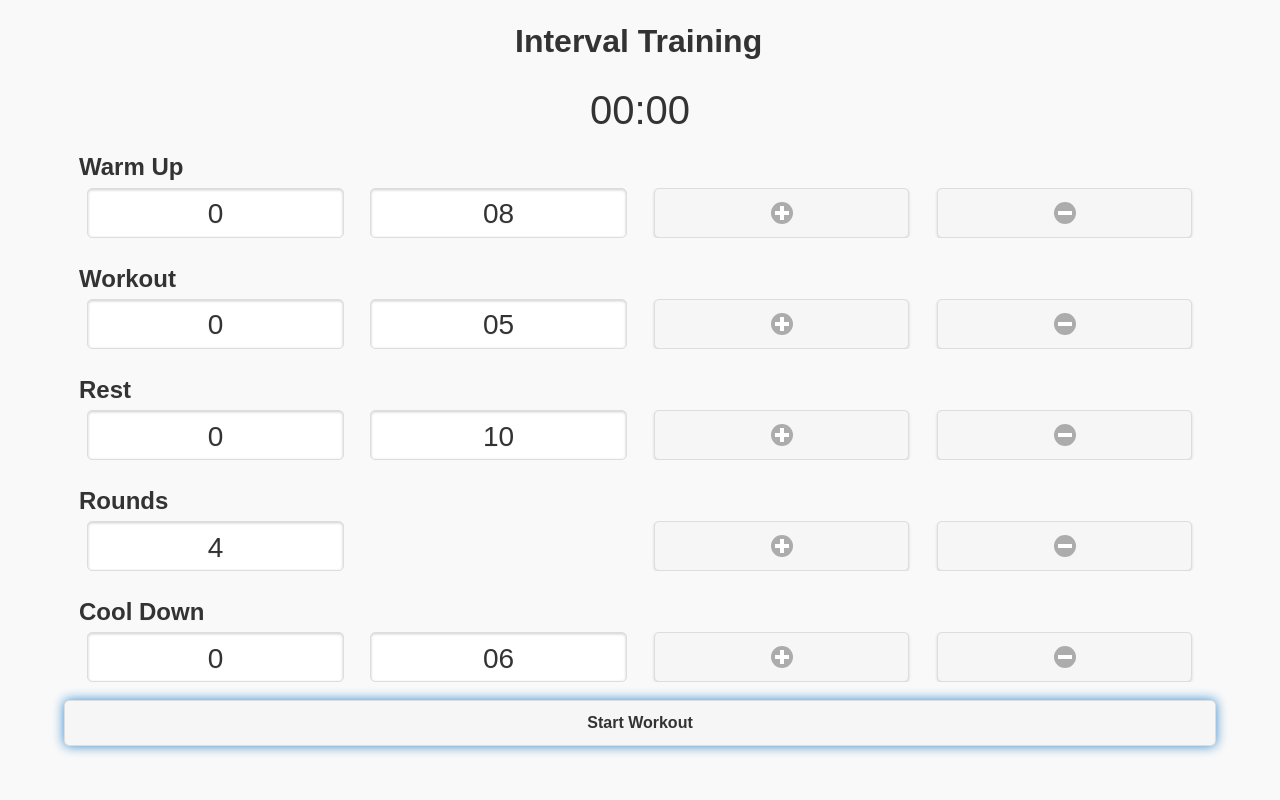
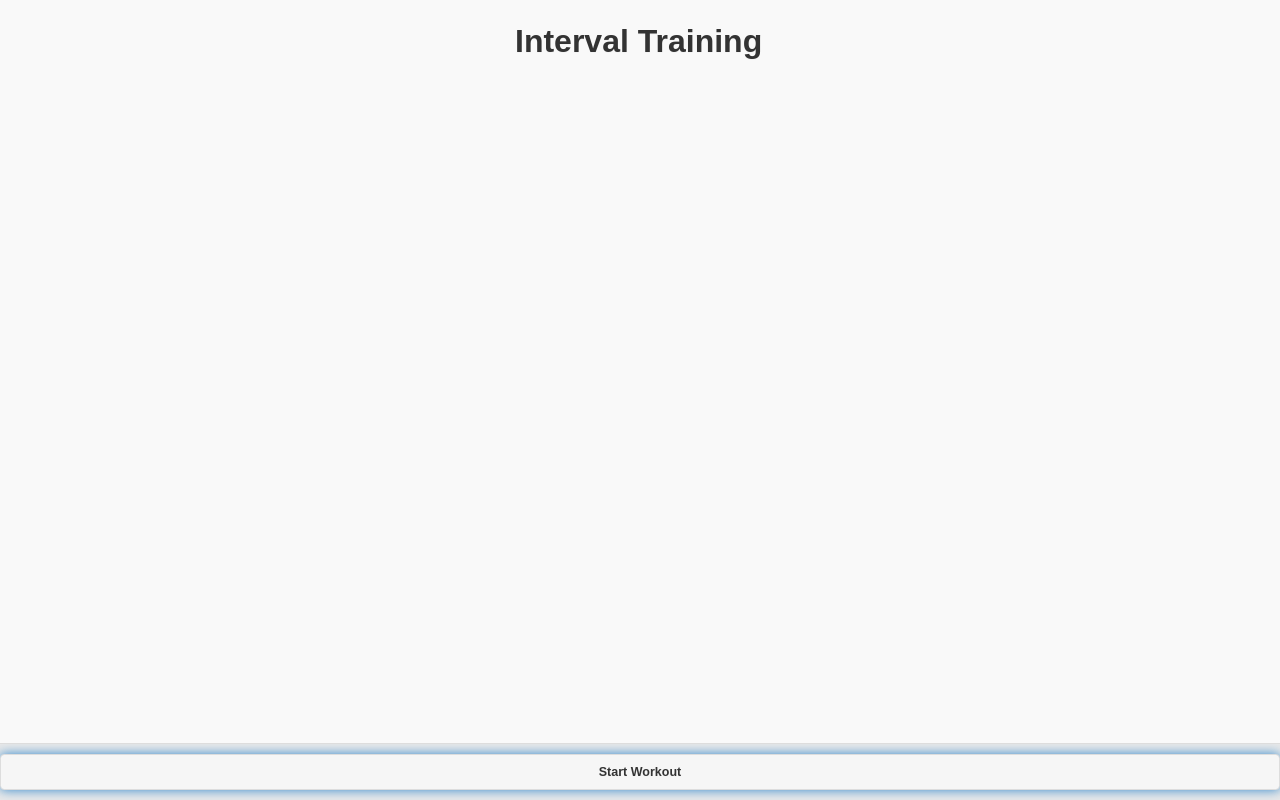
Before and after one commit to spektraldevelopment/interval-trainer, a website: page src/index.html in a window 1280 px wide. Both pictures are taken after a click on the button "Start Workout". Drawn offline with nearby package versions, Linux system fonts and the light colour scheme; files that its build step writes are made by us from their sources; files whose address does not match are found by name.

Commit message:
Setup basic functionality to start screen, setup workout screen, still need to create the workout view.

```diff
--- a/src/css/main.scss
+++ b/src/css/main.scss
@@ -49,6 +49,14 @@ $orange: #eb7f00;
   -ms-border-radius: $radius;
   -o-border-radius: $radius;
   border-radius: $radius;
+}
+
+.hide {
+  display: none;
+}
+
+.show {
+  display: inline-block;
 }
 
 //ELEMENTS
@@ -123,4 +131,11 @@ body {
 
 #mainFooter {
 
+  padding: 0;
+
+  button {
+    position: relative;
+    margin: 10px auto;
+    width: 100%;
+  }
 }
--- a/src/index.html
+++ b/src/index.html
@@ -10,17 +10,19 @@
         <h1>Interval Training</h1>
     </header>
     <section id="mainContent">
-        <div id="sessionTime" class="time-view">00:00</div>
+
+        <!--START SCREEN-->
         <div id="startScreenContainer">
+            <div id="sessionTime" class="time-view"></div>
             <!--Warmup container-->
             <div class="param-box">
                 <h2>Warm Up</h2>
                 <div class="ui-grid-c">
                     <div class="ui-block-a">
-                        <input type="text" id="warmup-min" value="00"/>
+                        <input type="text" id="warmup-min" value=""/>
                     </div>
                     <div class="ui-block-b">
-                        <input type="text" id="warmup-sec" value="00"/>
+                        <input type="text" id="warmup-sec" value=""/>
                     </div>
                     <div class="ui-block-c">
                         <button id="warm-plus" class="plusbutton">
@@ -40,10 +42,10 @@
                 <h2>Workout</h2>
                 <div class="ui-grid-c">
                     <div class="ui-block-a">
-                        <input type="text" id="workout-min" value="00"/>
+                        <input type="text" id="workout-min" value=""/>
                     </div>
                     <div class="ui-block-b">
-                        <input type="text" id="workout-sec" value="00"/>
+                        <input type="text" id="workout-sec" value=""/>
                     </div>
                     <div class="ui-block-c">
                         <button id="workout-plus" class="plusbutton">
@@ -63,10 +65,10 @@
                 <h2>Rest</h2>
                 <div class="ui-grid-c">
                     <div class="ui-block-a">
-                        <input type="text" id="rest-min" value="00"/>
+                        <input type="text" id="rest-min" value=""/>
                     </div>
                     <div class="ui-block-b">
-                        <input type="text" id="rest-sec" value="00"/>
+                        <input type="text" id="rest-sec" value=""/>
                     </div>
                     <div class="ui-block-c">
                         <button id="rest-plus" class="plusbutton">
@@ -86,7 +88,7 @@
                 <h2>Rounds</h2>
                 <div class="ui-grid-c">
                     <div class="ui-block-a">
-                        <input type="text" id="rounds" value="00"/>
+                        <input type="text" id="rounds" value=""/>
                     </div>
                     <div class="ui-block-b"></div>
                     <div class="ui-block-c">
@@ -107,10 +109,10 @@
                 <h2>Cool Down</h2>
                 <div class="ui-grid-c">
                     <div class="ui-block-a">
-                        <input type="text" id="cooldown-min" value="00"/>
+                        <input type="text" id="cooldown-min" value=""/>
                     </div>
                     <div class="ui-block-b">
-                        <input type="text" id="cooldown-sec" value="00"/>
+                        <input type="text" id="cooldown-sec" value=""/>
                     </div>
                     <div class="ui-block-c">
                         <button id="cooldown-plus" class="plusbutton">
@@ -126,9 +128,14 @@
             </div>
         </div>
 
-        <button id="startWorkout">Start Workout</button>
+        <!--WORKOUT SCREEN-->
+        <div id="workoutScreenContainer">
+
+        </div>
     </section>
-    <footer id="mainFooter"></footer>
+    <footer id="mainFooter" data-role="footer" class="ui-bar ui-footer ui-bar-a" data-position="fixed">
+        <button id="startStopWorkout">Start Workout</button>
+    </footer>
     <script src="vendor/jquery-1.11.1.min.js"></script>
     <script src="vendor/jquery.mobile-1.4.5.min.js"></script>
     <script src="js/spektraltools.min.js"></script>
--- a/src/js/main.js
+++ b/src/js/main.js
@@ -1,7 +1,5 @@
 var
-    data, sessionTime, phase,
-    warmMin, warmSec, workMin, workSec, restMin, restSec, rounds, coolMin, coolSec,
-    incrementTimer = false, startWK,
+    data, sessionTime, phase, startStopWK,
     currentPhase = 'stopped', currentRound,
     phaseTimer = false;
 
@@ -14,13 +12,21 @@ data = {
 }
 
 function init() {
+
+    startStopWK = document.querySelector('#startStopWorkout');
+
     StartScreen.init();
+
+    Spektral.attachEventListener(startStopWK, 'click', onStartStopWK);
 }
 
-function getTotalTime() {
-    var totalTime = data.warmup + ((data.work + data.rest) * data.rounds) + data.cooldown;
-    ///console.log("Session time: " + formatTime(totalTime).minutes + ":" + formatTime(totalTime).seconds);
-    //sessionTime.innerHTML = "Session time: " + formatTime(totalTime).minutes + ":" + formatTime(totalTime).seconds;
+function onStartStopWK() {
+    if(currentPhase === 'stopped') {
+        //Start workout
+        StartScreen.hide();
+    } else {
+        //Stop workout
+    }
 }
 
 //UTILS
--- a/src/js/screens/startscreen.js
+++ b/src/js/screens/startscreen.js
@@ -1,30 +1,29 @@
 (function(window){
     "use strict";
-    var StartScreen = {}, startScreenContainer;
+    var
+        StartScreen = {}, startScreenContainer,
+        warmMin, warmSec, workMin, workSec, restMin, restSec, rounds, coolMin, coolSec,
+        incrementTimer = false;
 
     StartScreen.init = function() {
         startScreenContainer = document.querySelector('#startScreenContainer');
 
-        //TODO: switch document to startScreenContainer
+        phase = startScreenContainer.querySelector('#phase');
+        sessionTime = startScreenContainer.querySelector('#sessionTime');
 
-        phase = document.querySelector('#phase');
-        sessionTime = document.querySelector('#sessionTime');
+        warmMin = startScreenContainer.querySelector('#warmup-min');
+        warmSec = startScreenContainer.querySelector('#warmup-sec');
 
-        warmMin = document.querySelector('#warmup-min');
-        warmSec = document.querySelector('#warmup-sec');
+        workMin = startScreenContainer.querySelector('#workout-min');
+        workSec = startScreenContainer.querySelector('#workout-sec');
 
-        workMin = document.querySelector('#workout-min');
-        workSec = document.querySelector('#workout-sec');
+        restMin = startScreenContainer.querySelector('#rest-min');
+        restSec = startScreenContainer.querySelector('#rest-sec');
 
-        restMin = document.querySelector('#rest-min');
-        restSec = document.querySelector('#rest-sec');
+        rounds = startScreenContainer.querySelector('#rounds');
 
-        rounds = document.querySelector('#rounds');
-
-        coolMin = document.querySelector('#cooldown-min');
-        coolSec = document.querySelector('#cooldown-sec');
-
-        startWK = document.querySelector('#startWorkout');
+        coolMin = startScreenContainer.querySelector('#cooldown-min');
+        coolSec = startScreenContainer.querySelector('#cooldown-sec');
 
         initValues();
         initEvents();
@@ -33,11 +32,11 @@
     }
 
     StartScreen.show = function() {
-        //show start screen container
+        startScreenContainer.setAttribute('class', 'show');
     }
 
     StartScreen.hide = function() {
-        //hide  start screen container
+        startScreenContainer.setAttribute('class', 'hide');
     }
 
     function initValues() {
@@ -55,13 +54,13 @@
         coolMin.value = formatTime(data.cooldown).minutes;
         coolSec.value = formatTime(data.cooldown).seconds;
 
-        //getTotalTime();
+        updateSessionTime();
     }
 
     function initEvents() {
         var
-            plusButtons = document.querySelectorAll('.plusbutton'),
-            minusButtons = document.querySelectorAll('.minusbutton'),
+            plusButtons = startScreenContainer.querySelectorAll('.plusbutton'),
+            minusButtons = startScreenContainer.querySelectorAll('.minusbutton'),
             i, j;
 
         for (i = 0; i < plusButtons.length; i += 1) {
@@ -156,7 +155,12 @@
         coolMin.value = formatTime(data.cooldown).minutes;
         coolSec.value = formatTime(data.cooldown).seconds;
 
-        //getTotalTime();
+        updateSessionTime();
+    }
+
+    function updateSessionTime() {
+        var totalTime = data.warmup + ((data.work + data.rest) * data.rounds) + data.cooldown;
+        sessionTime.innerHTML = "Session time: " + formatTime(totalTime).minutes + ":" + formatTime(totalTime).seconds;
     }
 
     //UTILS
--- a/src/js/screens/workoutscreen.js
+++ b/src/js/screens/workoutscreen.js
@@ -1,6 +1,28 @@
 (function(window){
     "use strict";
-    var WorkoutScreen = {};
+    var WorkoutScreen = {}, workoutScreenContainer;
+
+    WorkoutScreen.init = function() {
+
+        workoutScreenContainer = document.querySelector('#workoutScreenContainer');
+        WorkoutScreen.hide();
+    }
+
+    WorkoutScreen.show = function() {
+        workoutScreenContainer.setAttribute('class', 'show');
+    }
+
+    WorkoutScreen.hide = function(){
+        workoutScreenContainer.setAttribute('class', 'hide');
+    }
+
+    WorkoutScreen.startWorkout = function() {
+
+    }
+
+    WorkoutScreen.stopWorkout = function() {
+
+    }
 
     function onStartWorkout() {
         var warmupTime = data.warmup;
```
Also changed, not shown: build/css/main.css, build/index.html, build/js/main.min.js, build/js/screens/startscreen.js, build/js/screens/workoutscreen.js.
